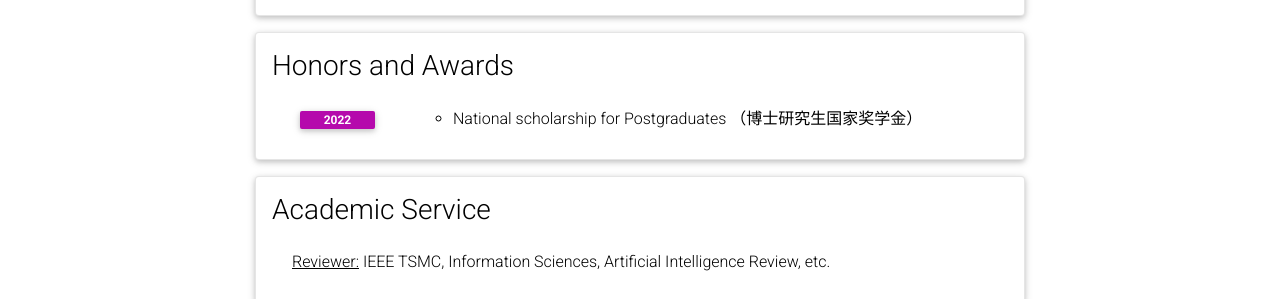
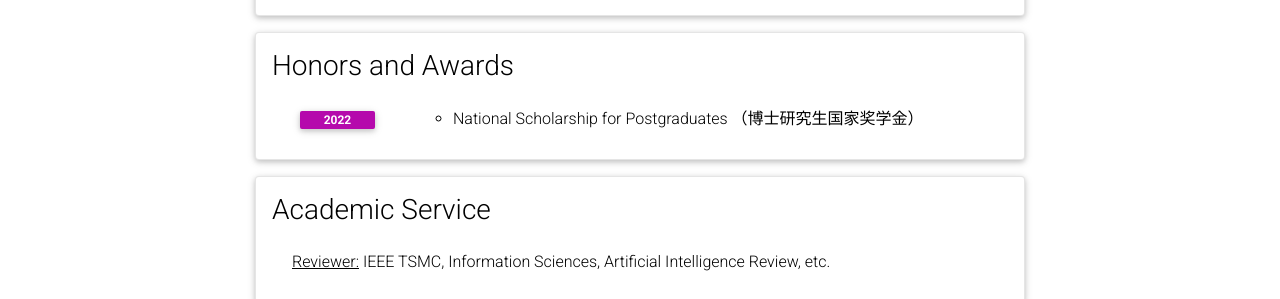
Before and after one commit to huangsuj/huangsuj.github.io, a Jekyll site: the page built from _pages/about.md, in a window 1280 px wide and 900 px high, scrolled down 832 px. Shown: the part 153-452 px from the top of the window. Built offline with Jekyll 4.4.1, drawn with Linux system fonts in a browser that asks for light colours; full-size pictures stand in for the smaller copies a plugin makes; comment, search, counter and statistics services are not loaded; a style sheet for code colours, icons or effects is not loaded.

```diff
--- a/_data/cvAbout.yml
+++ b/_data/cvAbout.yml
@@ -30,7 +30,7 @@
   contents:
     - year: 2022
       items:
-        - National scholarship for Postgraduates （博士研究生国家奖学金）
+        - National Scholarship for Postgraduates （博士研究生国家奖学金）
 
 - title: Academic Service
   type: list
```
